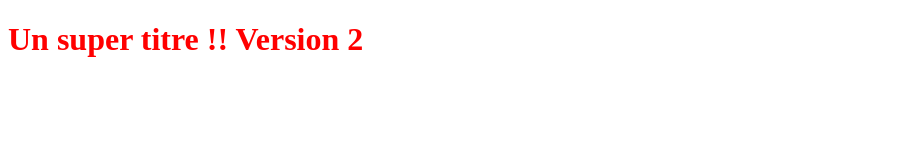
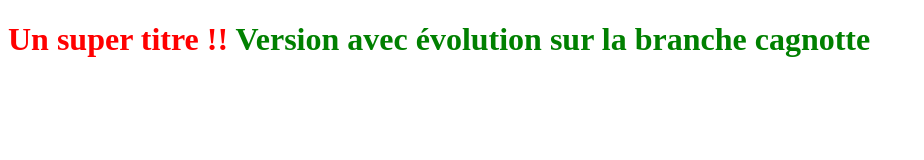
Before and after one commit to seb54/OpenclassroomsProject, a plain HTML site: page index.html in a window 1280 px wide. Shown: the whole page, without its empty margins (0-924 px from the left). Drawn offline with Linux system fonts and the light colour scheme.

Commit message:
Réalisation de la partie cagnotte côté front end

```diff
--- a/index.html
+++ b/index.html
@@ -5,6 +5,6 @@
    <link rel="stylesheet" type="text/css" href="styles.css">
 </head>
 <body>
-   <h1>Un super titre !! Version 2</h1>
+   <h1>Un super titre !! <span style="color:green">Version avec évolution sur la branche cagnotte</span></h1>
 </body>
 </html>
```
